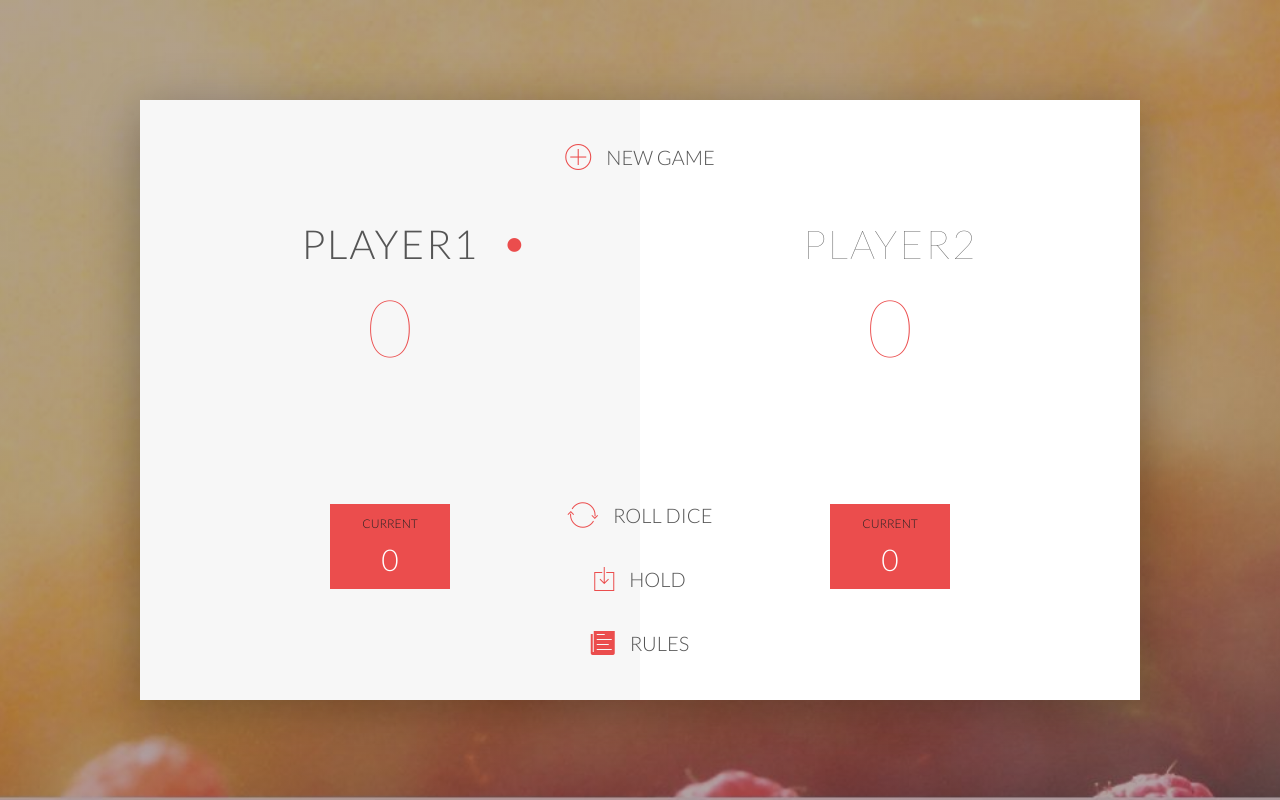
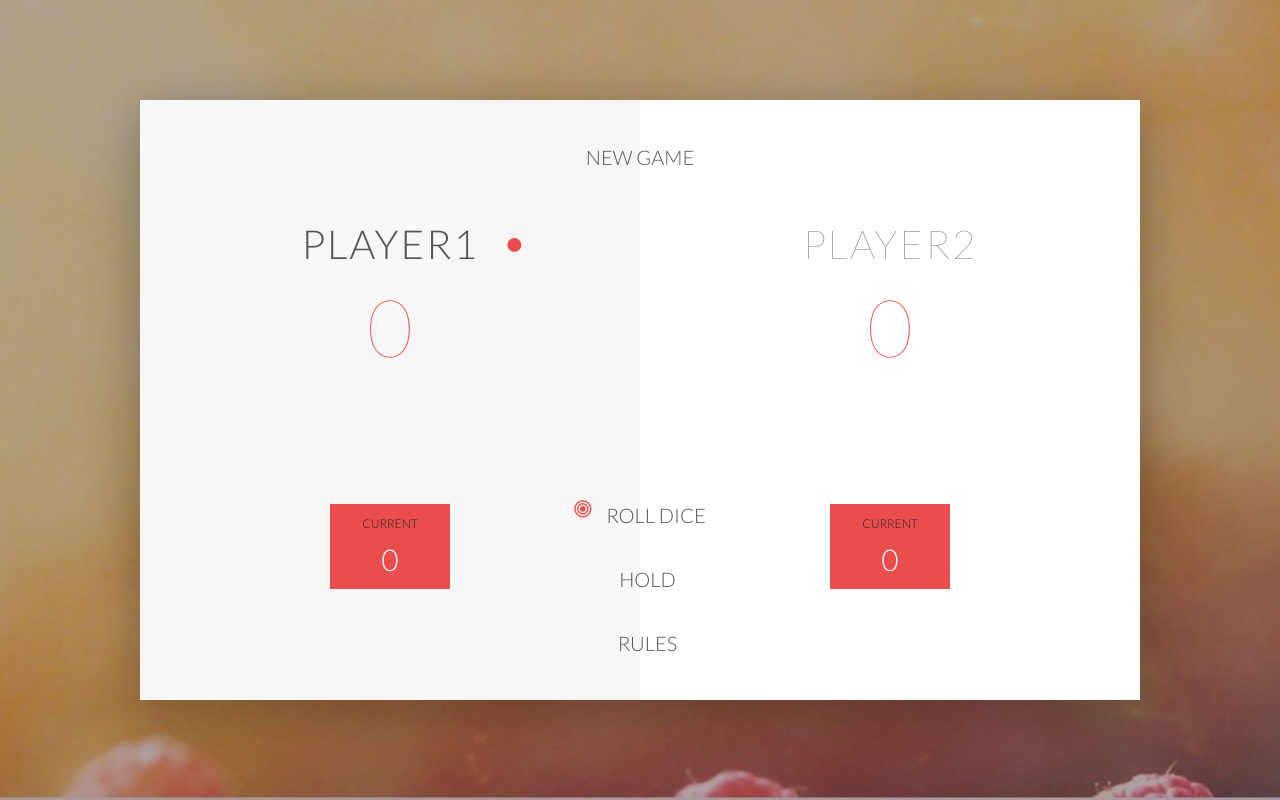
Before and after one commit to CheckMait/DiceGame, a plain HTML site: page index.html in a window 1280 px wide. Drawn offline with nearby package versions, Linux system fonts and the light colour scheme.

Commit message:
Update index.html

```diff
--- a/index.html
+++ b/index.html
@@ -3,7 +3,7 @@
     <head>
         <meta charset="UTF-8">
         <link href="https://fonts.googleapis.com/css?family=Lato:100,300,600" rel="stylesheet" type="text/css">
-        <link href="http://code.ionicframework.com/ionicons/2.0.1/css/ionicons.min.css" rel="stylesheet" type="text/css">
+        <link rel="stylesheet" href="https://cdnjs.cloudflare.com/ajax/libs/font-awesome/4.7.0/css/font-awesome.min.css">
         <link type="text/css" rel="stylesheet" href="style.css">
         <link type="text/css" rel="stylesheet" href="modal.css">
         <meta name="viewport" content="width=device-width, initial-scale=1">
@@ -31,8 +31,8 @@
                 </div>
             </div>
 
-            <button class="btn-new"><i class="ion-ios-plus-outline"></i>New game</button>
-            <button class="btn-roll"><i class="ion-ios-loop"></i>Roll dice</button>
+            <button class="btn-new">New game</button>
+            <button class="btn-roll"><i class="fa fa-bullseye" aria-hidden="true"></i>Roll dice</button>
             <button class="btn-hold"><i class="ion-ios-download-outline"></i>Hold</button>
             <button id="mybtn" class="btn-rules"onclick=showDiv()><i class="ion-ios-paper" ></i>Rules</button>
             <div id="myModal" class="modal">
```
